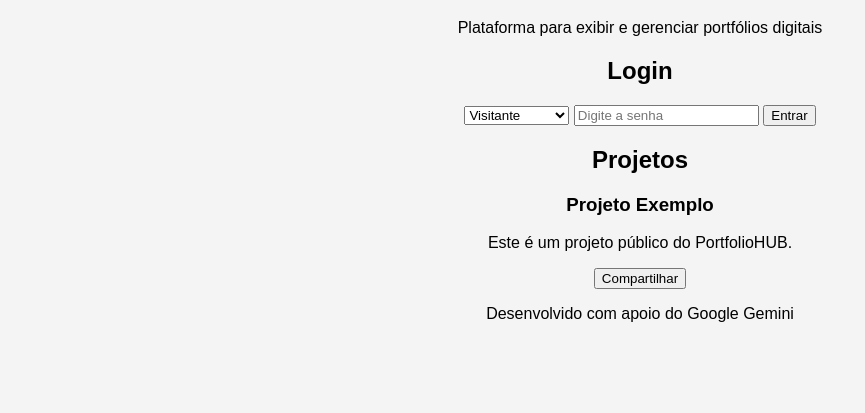
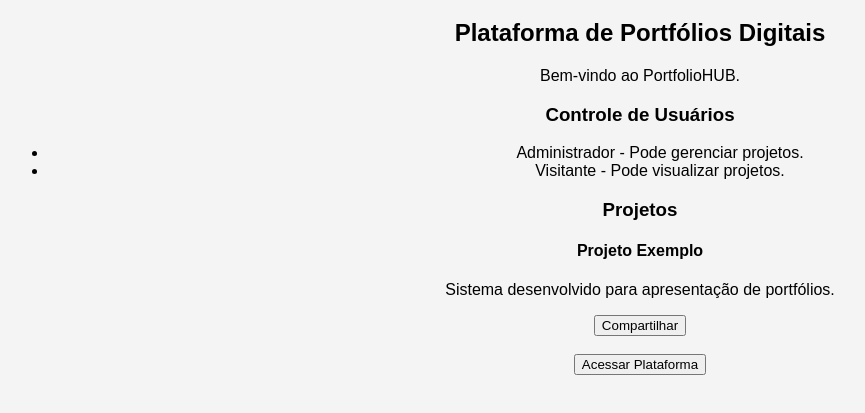
Before and after one commit to fjorsuran/portfolioHUB, a plain HTML site: page index.html in a window 1280 px wide. Shown: the part 61-474 px from the top of the page, without its empty margins (0-865 px from the left). Drawn offline with Linux system fonts and the light colour scheme.

Commit message:
Update index.html

```diff
--- a/index.html
+++ b/index.html
@@ -1,53 +1,38 @@
 <!DOCTYPE html>
 <html lang="pt-BR">
 <head>
-  <meta charset="UTF-8">
-  <title>PortfolioHUB</title>
-  <link rel="stylesheet" href="style.css">
+    <meta charset="UTF-8">
+    <title>PortfolioHUB</title>
+    <link rel="stylesheet" href="style.css">
 </head>
 <body>
 
-  <header>
     <h1>PortfolioHUB</h1>
-    <p>Plataforma para exibir e gerenciar portfólios digitais</p>
-  </header>
 
-  <section class="login">
-    <h2>Login</h2>
+    <h2>Plataforma de Portfólios Digitais</h2>
 
-    <select id="tipoUsuario">
-      <option value="visitante">Visitante</option>
-      <option value="admin">Administrador</option>
-    </select>
+    <p>Bem-vindo ao PortfolioHUB.</p>
 
-    <input type="password" id="senha" placeholder="Digite a senha">
-    <button onclick="entrar()">Entrar</button>
+    <h3>Controle de Usuários</h3>
 
-    <p id="mensagemLogin"></p>
-  </section>
+    <ul>
+        <li>Administrador - Pode gerenciar projetos.</li>
+        <li>Visitante - Pode visualizar projetos.</li>
+    </ul>
 
-  <section class="projetos">
-    <h2>Projetos</h2>
+    <h3>Projetos</h3>
 
-    <div id="areaAdmin" style="display: none;">
-      <input type="text" id="nomeProjeto" placeholder="Nome do projeto">
-      <input type="text" id="descricaoProjeto" placeholder="Descrição do projeto">
-      <button onclick="adicionarProjeto()">Adicionar Projeto</button>
+    <div>
+        <h4>Projeto Exemplo</h4>
+        <p>Sistema desenvolvido para apresentação de portfólios.</p>
+        <button>Compartilhar</button>
     </div>
 
-    <div id="listaProjetos">
-      <div class="card">
-        <h3>Projeto Exemplo</h3>
-        <p>Este é um projeto público do PortfolioHUB.</p>
-        <button>Compartilhar</button>
-      </div>
-    </div>
-  </section>
+    <br>
 
-  <footer>
-    <p>Desenvolvido com apoio do Google Gemini</p>
-  </footer>
+    <button onclick="mensagem()">Acessar Plataforma</button>
 
-  <script src="script.js"></script>
+    <script src="script.js"></script>
+
 </body>
 </html>
```
